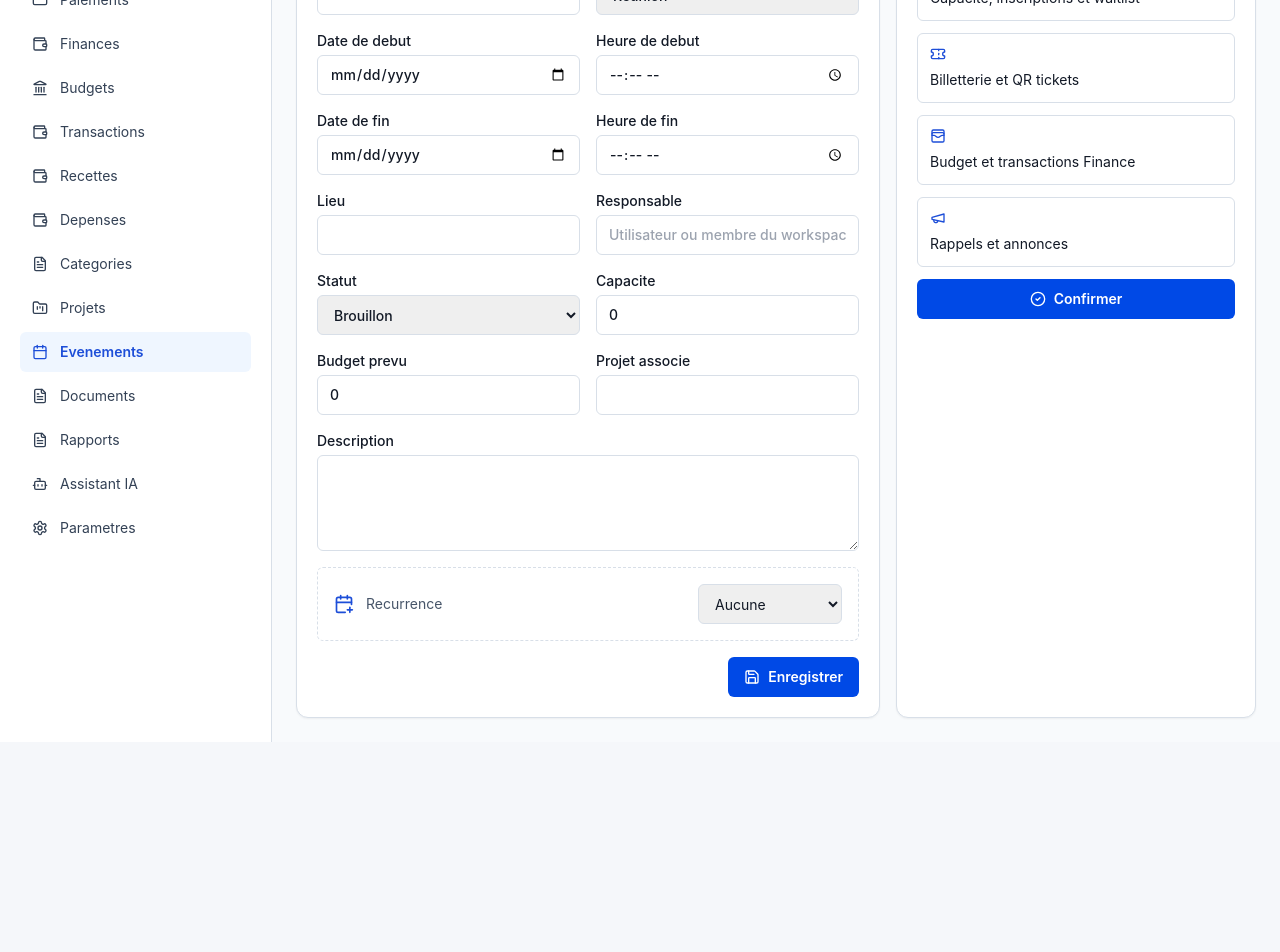
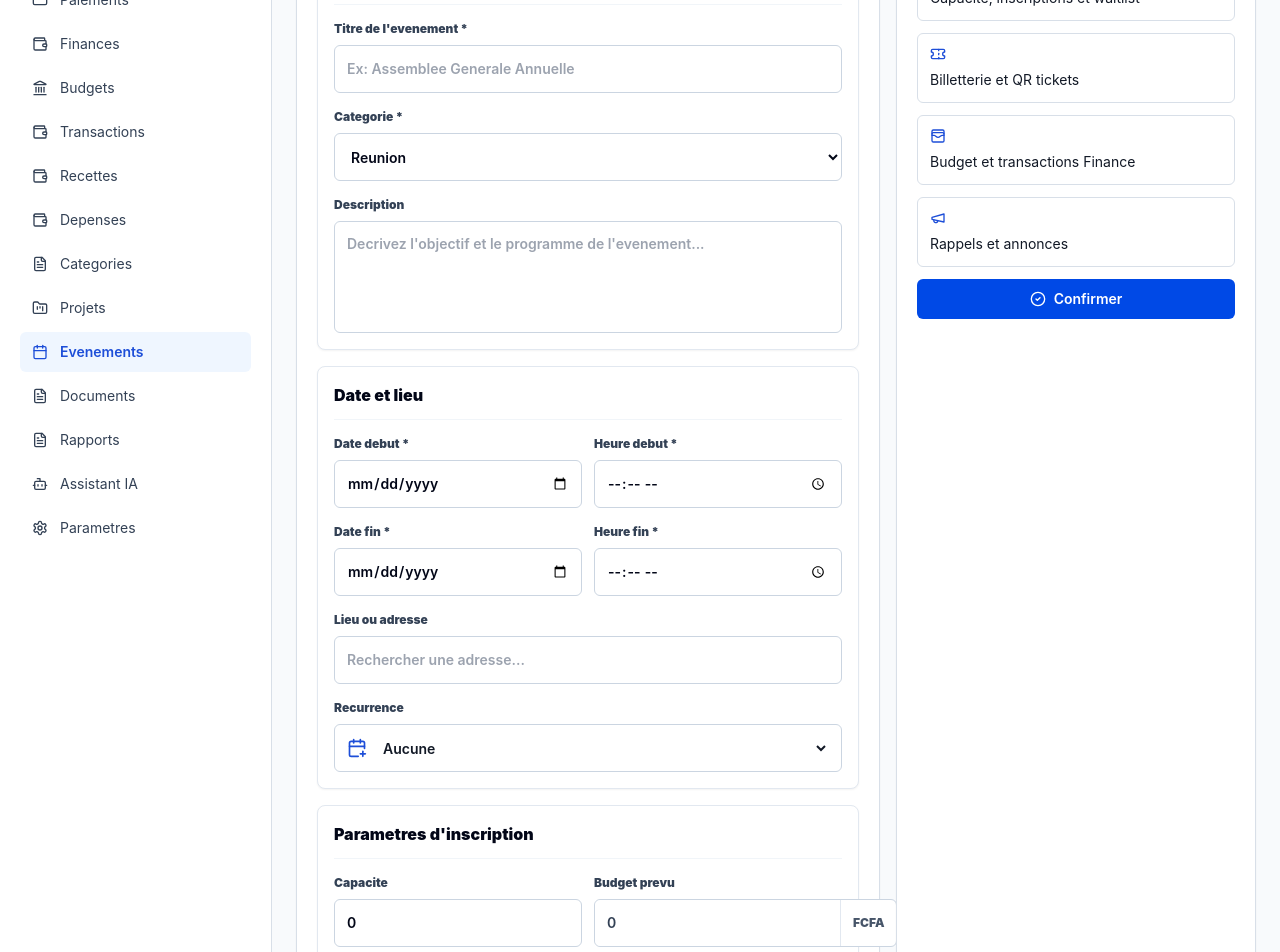
Before and after one commit to momoyann667/novex, a Next.js app in the folder frontend/: page /app/1/events/new in a window 1280 px wide. Shown: the part 380-1332 px from the top of the page. Before the commit the page ends 1122 px from the top, so only its background shows below. Built offline with nearby package versions, Linux system fonts and the light colour scheme.

Commit message:
fix: align event creation form fields

```diff
--- a/frontend/src/features/events/event-form.tsx
+++ b/frontend/src/features/events/event-form.tsx
@@ -31,6 +31,11 @@ const eventSchema = z.object({
 });
 
 type EventFormValues = z.infer<typeof eventSchema>;
+
+const fieldClass = "min-h-12 w-full rounded-md border border-slate-300 bg-white px-3 text-sm font-semibold text-slate-950 outline-none transition focus:border-blue-600 focus:ring-2 focus:ring-blue-100";
+const labelClass = "grid min-w-0 gap-2 text-xs font-black text-slate-700";
+const sectionClass = "rounded-lg border border-slate-200 bg-white p-4 shadow-sm";
+const sectionTitleClass = "border-b border-slate-100 pb-3 text-base font-black text-slate-950";
 
 function toPayload(values: EventFormValues): EventFormPayload {
   const capacity = Number(values.capacity || 0);
@@ -83,71 +88,59 @@ export function EventForm({ workspaceSlug }: Readonly<{ workspaceSlug: string }>
   });
 
   return (
-    <form className="grid gap-4" onSubmit={form.handleSubmit((values) => mutation.mutate(values))}>
-      <div className="grid gap-4 lg:grid-cols-2">
-        <label className="grid gap-1 text-sm font-medium">
-          Titre
-          <input className="min-h-10 rounded-md border border-border px-3" {...form.register("title")} />
+    <form className="grid w-full gap-4" onSubmit={form.handleSubmit((values) => mutation.mutate(values))}>
+      <section className={sectionClass}>
+        <h2 className={sectionTitleClass}>Informations de base</h2>
+        <div className="mt-4 grid gap-4">
+          <label className={labelClass}>
+            Titre de l'evenement *
+            <input className={fieldClass} placeholder="Ex: Assemblee Generale Annuelle" {...form.register("title")} />
           </label>
-        <label className="grid gap-1 text-sm font-medium">
-          Type
-          <select className="min-h-10 rounded-md border border-border px-3" {...form.register("event_type")}>
+          <label className={labelClass}>
+            Categorie *
+            <select className={fieldClass} {...form.register("event_type")}>
               {EVENT_TYPES.map((type) => <option key={type.value} value={type.value}>{type.label}</option>)}
             </select>
           </label>
-        <label className="grid gap-1 text-sm font-medium">
-          Date de debut
-          <input className="min-h-10 rounded-md border border-border px-3" type="date" {...form.register("start_date")} />
-        </label>
-        <label className="grid gap-1 text-sm font-medium">
-          Heure de debut
-          <input className="min-h-10 rounded-md border border-border px-3" type="time" {...form.register("start_time")} />
-        </label>
-        <label className="grid gap-1 text-sm font-medium">
-          Date de fin
-          <input className="min-h-10 rounded-md border border-border px-3" type="date" {...form.register("end_date")} />
-        </label>
-        <label className="grid gap-1 text-sm font-medium">
-          Heure de fin
-          <input className="min-h-10 rounded-md border border-border px-3" type="time" {...form.register("end_time")} />
-        </label>
-        <label className="grid gap-1 text-sm font-medium">
-          Lieu
-          <input className="min-h-10 rounded-md border border-border px-3" {...form.register("location")} />
-        </label>
-        <label className="grid gap-1 text-sm font-medium">
-          Responsable
-          <input className="min-h-10 rounded-md border border-border px-3" placeholder="Utilisateur ou membre du workspace" {...form.register("responsible")} />
-        </label>
-        <label className="grid gap-1 text-sm font-medium">
-          Statut
-          <select className="min-h-10 rounded-md border border-border px-3" {...form.register("status")}>
-            {EVENT_STATUSES.map((status) => <option key={status.value} value={status.value}>{status.label}</option>)}
-          </select>
-        </label>
-        <label className="grid gap-1 text-sm font-medium">
-          Capacite
-          <input className="min-h-10 rounded-md border border-border px-3" min={0} type="number" {...form.register("capacity")} />
-        </label>
-        <label className="grid gap-1 text-sm font-medium">
-          Budget prevu
-          <input className="min-h-10 rounded-md border border-border px-3" min={0} step="0.01" type="number" {...form.register("budget")} />
-        </label>
-        <label className="grid gap-1 text-sm font-medium">
-          Projet associe
-          <input className="min-h-10 rounded-md border border-border px-3" {...form.register("project")} />
+          <label className={labelClass}>
+            Description
+            <textarea className={`${fieldClass} min-h-28 resize-none py-3 leading-5`} placeholder="Decrivez l'objectif et le programme de l'evenement..." {...form.register("description")} />
           </label>
         </div>
-      <label className="grid gap-1 text-sm font-medium">
-        Description
-        <textarea className="min-h-24 rounded-md border border-border px-3 py-2" {...form.register("description")} />
+      </section>
+
+      <section className={sectionClass}>
+        <h2 className={sectionTitleClass}>Date et lieu</h2>
+        <div className="mt-4 grid gap-4">
+          <div className="grid grid-cols-2 gap-3">
+            <label className={labelClass}>
+              Date debut *
+              <input className={fieldClass} type="date" {...form.register("start_date")} />
             </label>
-      <div className="flex flex-col gap-3 rounded-md border border-dashed border-border p-4 sm:flex-row sm:items-center sm:justify-between">
-        <div className="flex items-center gap-3 text-sm text-slate-600">
-          <CalendarPlus className="size-5 text-blue-700" />
-          Recurrence
+            <label className={labelClass}>
+              Heure debut *
+              <input className={fieldClass} type="time" {...form.register("start_time")} />
+            </label>
           </div>
-        <select className="min-h-10 rounded-md border border-border px-3 text-sm" {...form.register("recurrence")}>
+          <div className="grid grid-cols-2 gap-3">
+            <label className={labelClass}>
+              Date fin *
+              <input className={fieldClass} type="date" {...form.register("end_date")} />
+            </label>
+            <label className={labelClass}>
+              Heure fin *
+              <input className={fieldClass} type="time" {...form.register("end_time")} />
+            </label>
+          </div>
+          <label className={labelClass}>
+            Lieu ou adresse
+            <input className={fieldClass} placeholder="Rechercher une adresse..." {...form.register("location")} />
+          </label>
+          <div className="grid gap-2">
+            <span className="text-xs font-black text-slate-700">Recurrence</span>
+            <div className="flex min-h-12 items-center gap-3 rounded-md border border-slate-300 bg-white px-3">
+              <CalendarPlus className="size-5 shrink-0 text-blue-700" />
+              <select className="min-h-10 min-w-0 flex-1 bg-transparent text-sm font-semibold outline-none" {...form.register("recurrence")}>
                 <option value="none">Aucune</option>
                 <option value="daily">Quotidienne</option>
                 <option value="weekly">Hebdomadaire</option>
@@ -155,11 +148,48 @@ export function EventForm({ workspaceSlug }: Readonly<{ workspaceSlug: string }>
                 <option value="yearly">Annuelle</option>
               </select>
             </div>
+          </div>
+        </div>
+      </section>
+
+      <section className={sectionClass}>
+        <h2 className={sectionTitleClass}>Parametres d'inscription</h2>
+        <div className="mt-4 grid gap-4">
+          <div className="grid grid-cols-2 gap-3">
+            <label className={labelClass}>
+              Capacite
+              <input className={fieldClass} min={0} type="number" {...form.register("capacity")} />
+            </label>
+            <label className={labelClass}>
+              Budget prevu
+              <div className="flex min-h-12 rounded-md border border-slate-300 bg-white focus-within:border-blue-600 focus-within:ring-2 focus-within:ring-blue-100">
+                <input className="min-w-0 flex-1 rounded-l-md px-3 text-sm font-semibold outline-none" min={0} step="1" type="number" {...form.register("budget")} />
+                <span className="grid place-items-center rounded-r-md border-l border-slate-200 px-3 text-xs font-black text-slate-600">FCFA</span>
+              </div>
+            </label>
+          </div>
+          <label className={labelClass}>
+            Statut
+            <select className={fieldClass} {...form.register("status")}>
+              {EVENT_STATUSES.map((status) => <option key={status.value} value={status.value}>{status.label}</option>)}
+            </select>
+          </label>
+          <label className={labelClass}>
+            Projet associe
+            <input className={fieldClass} placeholder="Projet optionnel" {...form.register("project")} />
+          </label>
+          <label className={labelClass}>
+            Responsable
+            <input className={fieldClass} placeholder="Utilisateur ou membre du workspace" {...form.register("responsible")} />
+          </label>
+        </div>
+      </section>
+
       {mutation.isError ? (
         <p className="rounded-md bg-red-50 px-3 py-2 text-sm font-semibold text-red-700">{mutation.error instanceof Error ? mutation.error.message : "Impossible de creer l'evenement pour le moment."}</p>
       ) : null}
-      <div className="flex justify-end">
-        <Button type="submit" disabled={mutation.isPending}><Save className="size-4" /> {mutation.isPending ? "Enregistrement..." : "Enregistrer"}</Button>
+      <div className="sticky bottom-0 -mx-1 bg-white/90 px-1 py-3 backdrop-blur md:static md:bg-transparent md:p-0">
+        <Button className="min-h-12 w-full md:w-auto" type="submit" disabled={mutation.isPending}><Save className="size-4" /> {mutation.isPending ? "Enregistrement..." : "Creer l'evenement"}</Button>
       </div>
     </form>
   );
```
Lines whose indentation alone changed are shown as unchanged.
